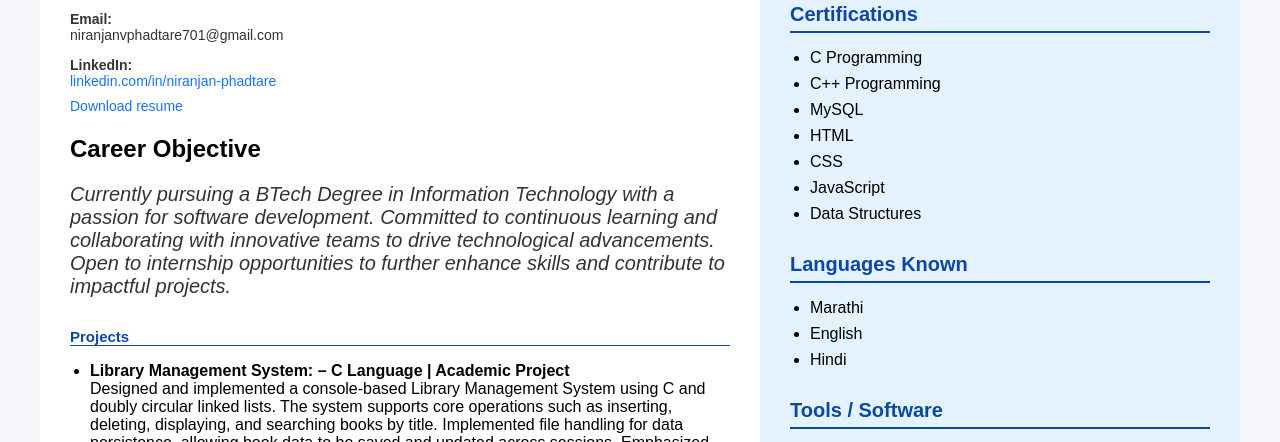
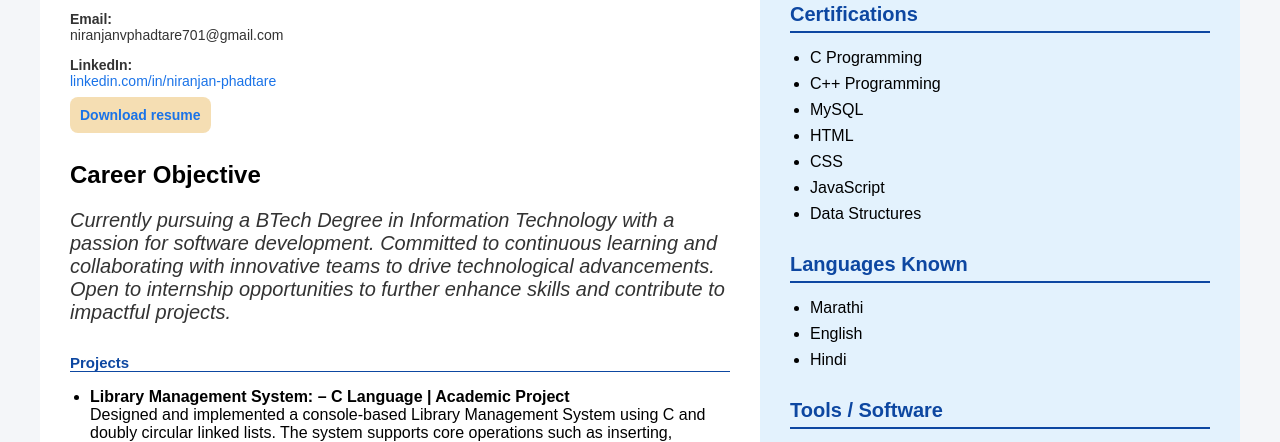
Before and after one commit to niranjan-phadtare/Niranjan-Phadtare-Resume, a plain HTML site: page index.html in a window 1280 px wide. Shown: the part 320-762 px from the top of the page. Drawn offline with Linux system fonts and the light colour scheme.

Commit message:
Update style.css

```diff
--- a/style.css
+++ b/style.css
@@ -29,6 +29,10 @@
       margin: 0 auto 20px;
       display: block;
       object-fit: cover;
+      transition: transform 0.5s ease, width 0.5s ease, height 0.5s ease;
+    }
+    .left img.hovered{
+      transform: scale(1.1);
     }
 
     .left h1 {
@@ -67,6 +71,24 @@
     .left-section ul li {
       margin-bottom: 8px;
     }
+    .dwn{
+      color: antiquewhite;
+    }
+    .btn{
+
+      display: inline-block;
+      padding: 10px 10px;
+      background-color: wheat;
+      color: white;
+      text-decoration: solid;
+      border-radius: 8px;
+      font-weight: bold;
+      transition: background-color 0.3s ease, transform 0.3s ease;
+    }
+    .btn :hover{
+      background-color: #eef2f6;
+      transform: scale(1.05);
+    }
 
     .right {
       width: 40%;
```
